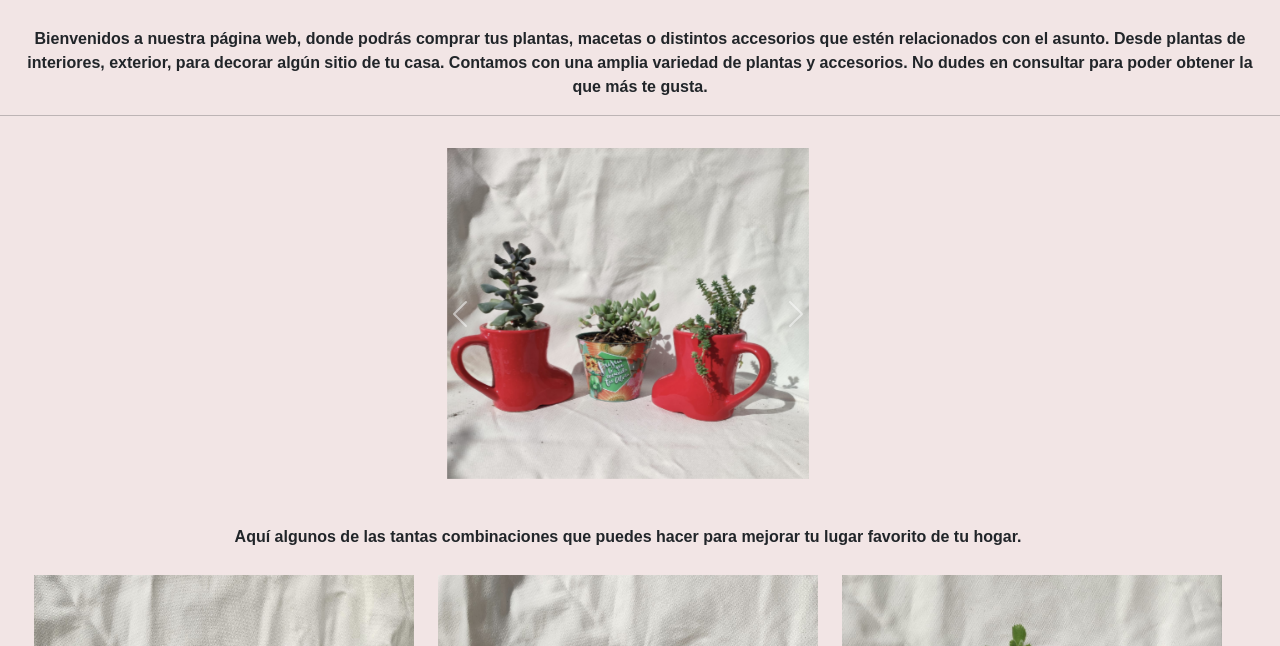
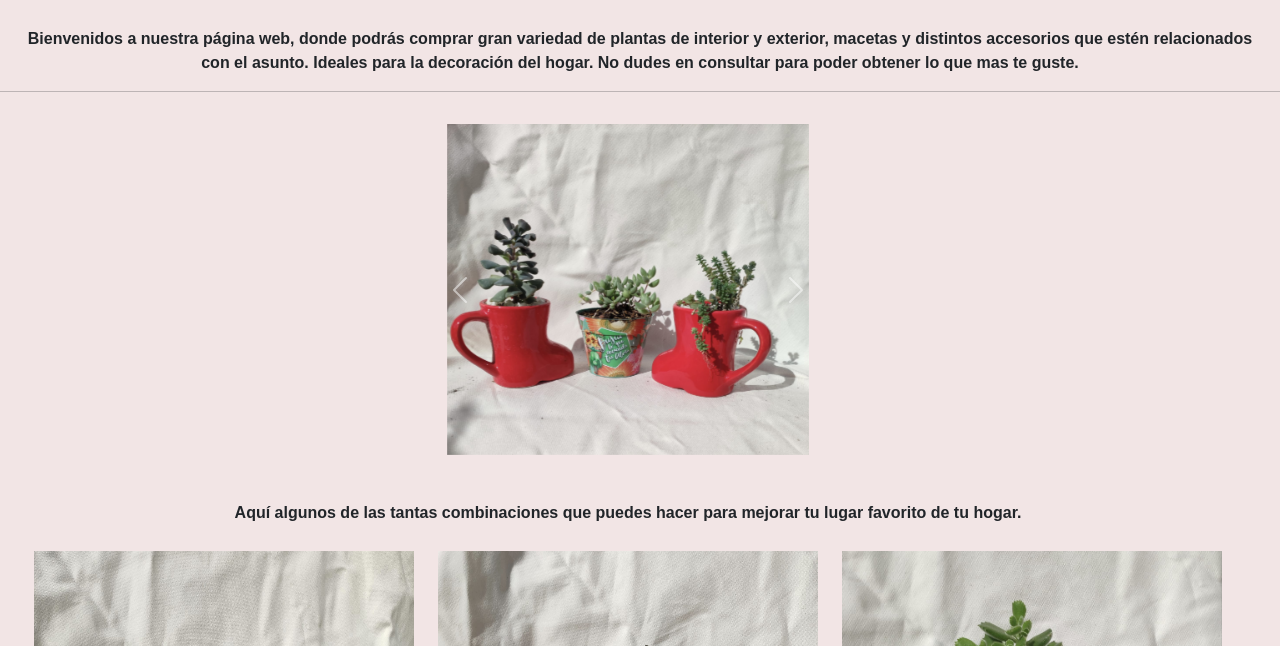
Before and after one commit to Fedeerodriguez/sitio-las.sucus.de.sil, a website: page index.html in a window 1280 px wide. Shown: the part 454-1100 px from the top of the page. Drawn offline with nearby package versions, Linux system fonts and the light colour scheme.

Commit message:
modificando texto main del index

```diff
--- a/index.html
+++ b/index.html
@@ -53,7 +53,7 @@
 
       <div class="row text-center">
         <div class="col-12">
-          <p class="texto-main" >Bienvenidos a nuestra página web, donde podrás comprar tus plantas, macetas o distintos accesorios que estén relacionados con el asunto. Desde plantas de interiores, exterior, para decorar algún sitio de tu casa. Contamos con una amplia variedad de plantas y accesorios. No dudes en consultar para poder obtener la que más te gusta.</p>
+          <p class="texto-main" >Bienvenidos a nuestra página web, donde podrás comprar gran variedad de plantas de interior y exterior, macetas y distintos accesorios que estén relacionados con el asunto. Ideales para la decoración del hogar. No dudes en consultar para poder obtener lo que mas te guste.</p>
         </div>
         <hr>
 
```
